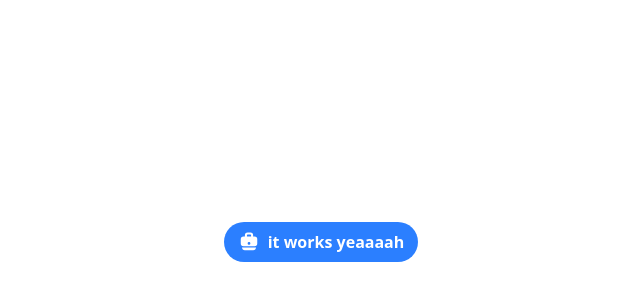
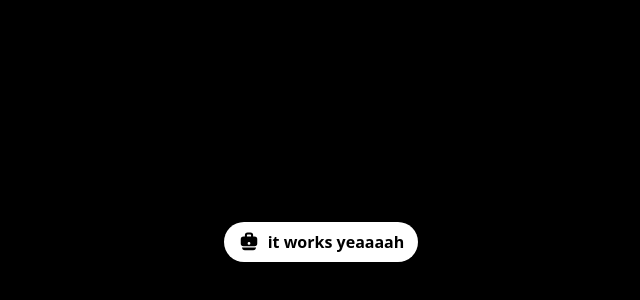
Before and after one commit to mascud22/deploye, a React (Vite) app in the folder deploy/: page / in a window 1280 px wide. Shown: the part 158-458 px from the top of the page, without its empty margins (319-959 px from the left). Built offline with nearby package versions, Linux system fonts and the light colour scheme.

Commit message:
changes like button and overall style

```diff
--- a/deploy/src/App.jsx
+++ b/deploy/src/App.jsx
@@ -3,8 +3,8 @@ import React from 'react'
 
 const App = () => {
   return (
-    <div className='flex justify-center items-center h-screen'>
-      <button className=' bg-blue-500 flex items-center gap-2 font-semibold text-white rounded-3xl py-2 px-3.5'> <BriefcaseIcon className='size-5.5'/> it works yeaaaah</button>
+    <div className='flex justify-center items-center h-screen bg-black'>
+      <button className=' bg-white flex items-center gap-2 font-semibold text-black rounded-3xl py-2 px-3.5'> <BriefcaseIcon className='size-5.5'/> it works yeaaaah</button>
     </div>
   )
 }
```
